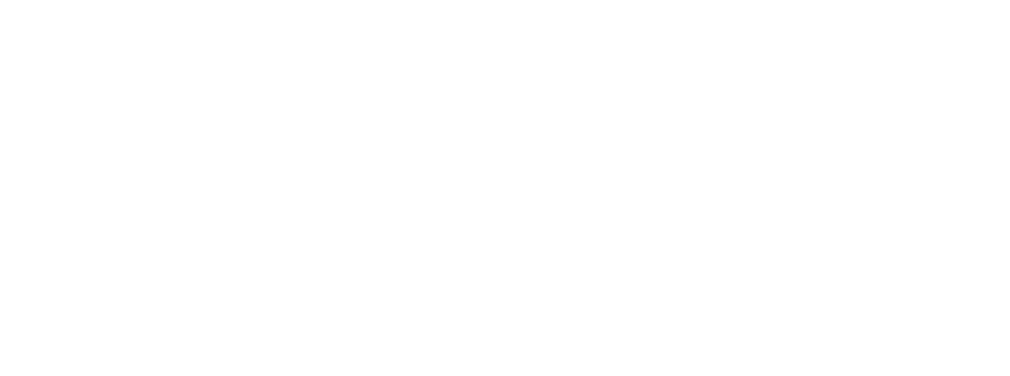
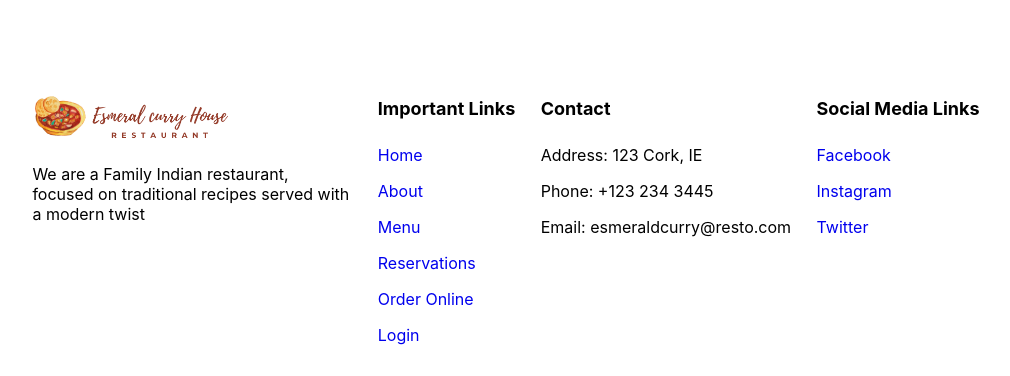
Before and after one commit to patriciabog/Emerald-Curry-House-web-app, a React (Create React App) app in the folder src/: page / in a window 1280 px wide. Shown: the part 1806-2182 px from the top of the page, without its empty margins (134-1144 px from the left). Before the commit the page ends 1876 px from the top, so only its background shows below. Built offline with nearby package versions, Linux system fonts and the light colour scheme; the HTML template or start-up script is replaced by a standard one.

Commit message:
add footer component and buttons

```diff
--- a/package.json
+++ b/package.json
@@ -10,7 +10,7 @@
     "react-dom": "^18.2.0",
     "react-router-dom": "^6.6.2",
     "react-scripts": "5.0.1",
-    "sweetalert2": "^11.7.23",
+    "tar": "^6.2.0",
     "web-vitals": "^2.1.4"
   },
   "scripts": {
--- a/src/App.js
+++ b/src/App.js
@@ -3,6 +3,7 @@
 import Nav from './components/Nav';
 import Main from './components/Main';
 import Menu from './components/Menu';
+import Footer from './components/Footer';
 
 function App() {
   return (
@@ -11,6 +12,7 @@
      <Nav/>
      <Main/>
      <Menu/>
+     <Footer/>
     </>
   );
 }
--- a/src/components/Footer.js
+++ b/src/components/Footer.js
@@ -1,11 +1,44 @@
 import React from 'react';
+import Logo from '../images/Logo.png'
 
 function Footer() {
     return (
 
-        <div>
-            Footer
-        </div>
+       <footer>
+        <section>
+            <div className='company-info'>
+                <img src={Logo} alt="logo" className='logo-small' />
+                <p>We are a Family Indian restaurant, focused on traditional recipes served with a modern twist</p>
+            </div>
+            <div>
+                <h3>Important Links</h3>
+                <ul>
+                    <li><a href="/">Home</a></li>
+                    <li><a href="/">About</a></li>
+                    <li><a href="/">Menu</a></li>
+                    <li><a href="/">Reservations</a></li>
+                    <li><a href="/">Order Online</a></li>
+                    <li><a href="/">Login</a></li>
+                </ul>
+            </div>
+            <div>
+                <h3>Contact</h3>
+                <ul>
+                    <li>Address: 123 Cork, IE </li>
+                    <li>Phone: +123 234 3445</li>
+                    <li>Email: esmeraldcurry@resto.com</li>
+                </ul>
+            </div>
+                <div>
+                    <h3>Social Media Links</h3>
+                    <ul>
+                        <li><a href="/">Facebook</a> </li>
+                        <li><a href="/">Instagram</a></li>
+                        <li><a href="/">Twitter</a></li>
+                    </ul>
+                </div>
+        </section>
+       </footer>
     );
 }
 
--- a/src/components/Menu.js
+++ b/src/components/Menu.js
@@ -1,7 +1,30 @@
 import React from 'react';
 import recipes from '../recipes';
+import Swal from 'sweetalert2'
 
 const Menu = () => {
+
+const handleOrder = (id) => {
+    console.log(id, "id is clicked")
+    Swal.fire({
+        title: "Are you sure?",
+        text: "You won't be able to revert this!",
+        icon: "warning",
+        showCancelButton: true,
+        confirmButtonColor: "#3085d6",
+        cancelButtonColor: "#d33",
+        confirmButtonText: "Yes, order now!"
+    }).then((result) => {
+        if (result.isConfirmed) {
+            Swal.fire({
+                title: "Order placed! ",
+                text: "You Menu has been ordered",
+                icon: "success"
+            });
+        }
+    });
+}
+
     return (
 
         <div className='menu-container'>
@@ -22,7 +45,7 @@
                             <p>{recipe.price}</p>
                         </div>
                         <p>{recipe.description}</p>
-                        <button className='orderBtn'>Order Now</button>
+                        <button className='orderBtn' onClick={() => handleOrder(recipe.id)}>Order Now</button>
                     </div>
                    </div>)
                 }
```
Also changed, not shown: public/index.html (+7 -0 lines), src/images/small_logo.png (deleted), 1 other file (tests, documents, lock files or other folders).
